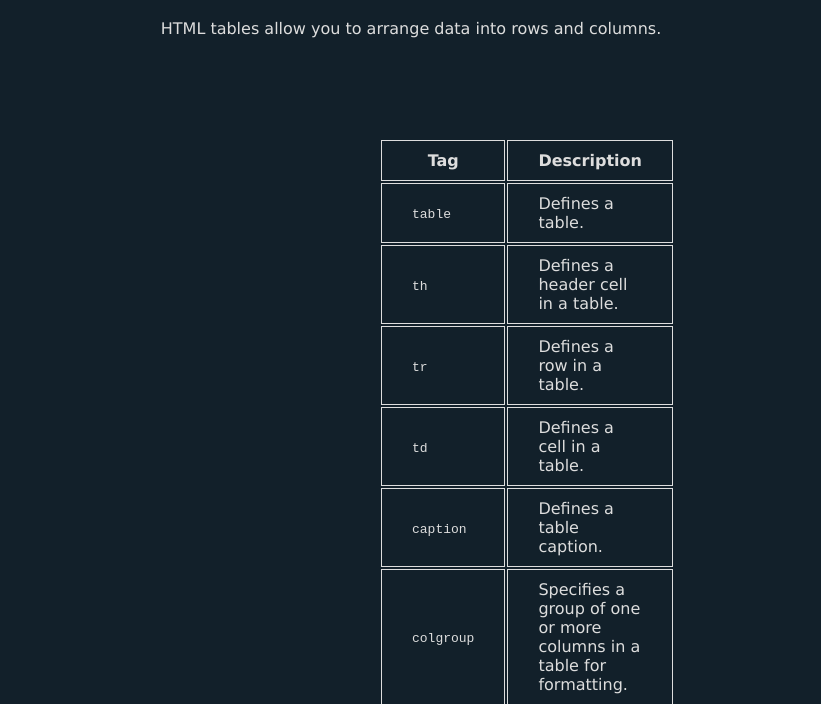
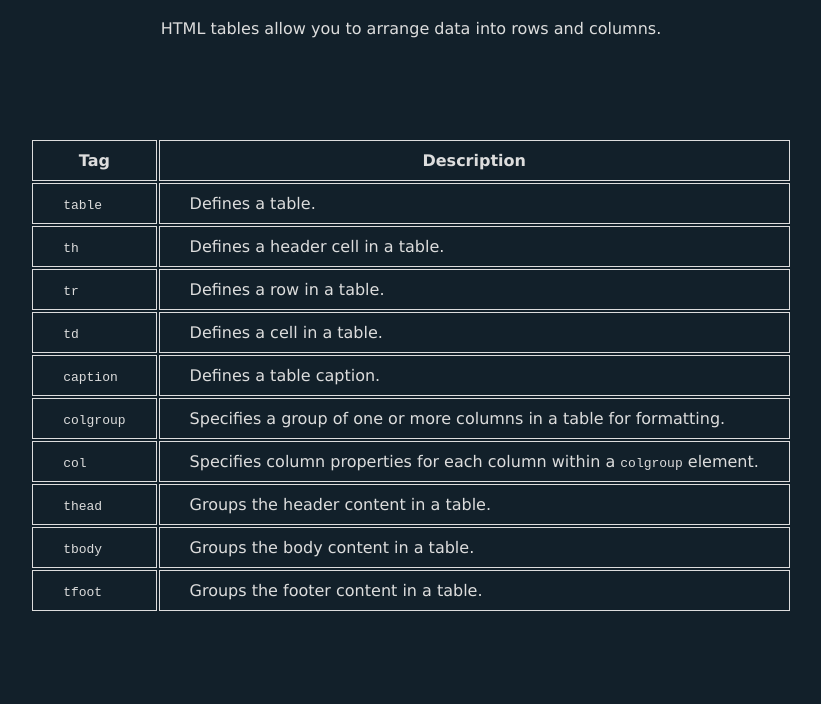
Before and after one commit to b1gmaw/Html-Tables, a plain HTML site: page index.html in a window 1280 px wide. Shown: the part 62-766 px from the top of the page, without its empty margins (229-1050 px from the left). Drawn offline with Linux system fonts and the light colour scheme.

Commit message:
Update styles.css

```diff
--- a/styles.css
+++ b/styles.css
@@ -15,13 +15,13 @@ p {
 }
 
 table{
-    margin: 100px 600px ;
+    margin: 100px auto ;
 }
 
 th,
 td {
     border : 1px solid #dddddd;
-    margin: 100px 600px;
+    margin: 100px auto;
     padding: 10px 30px;
 }
 
```
